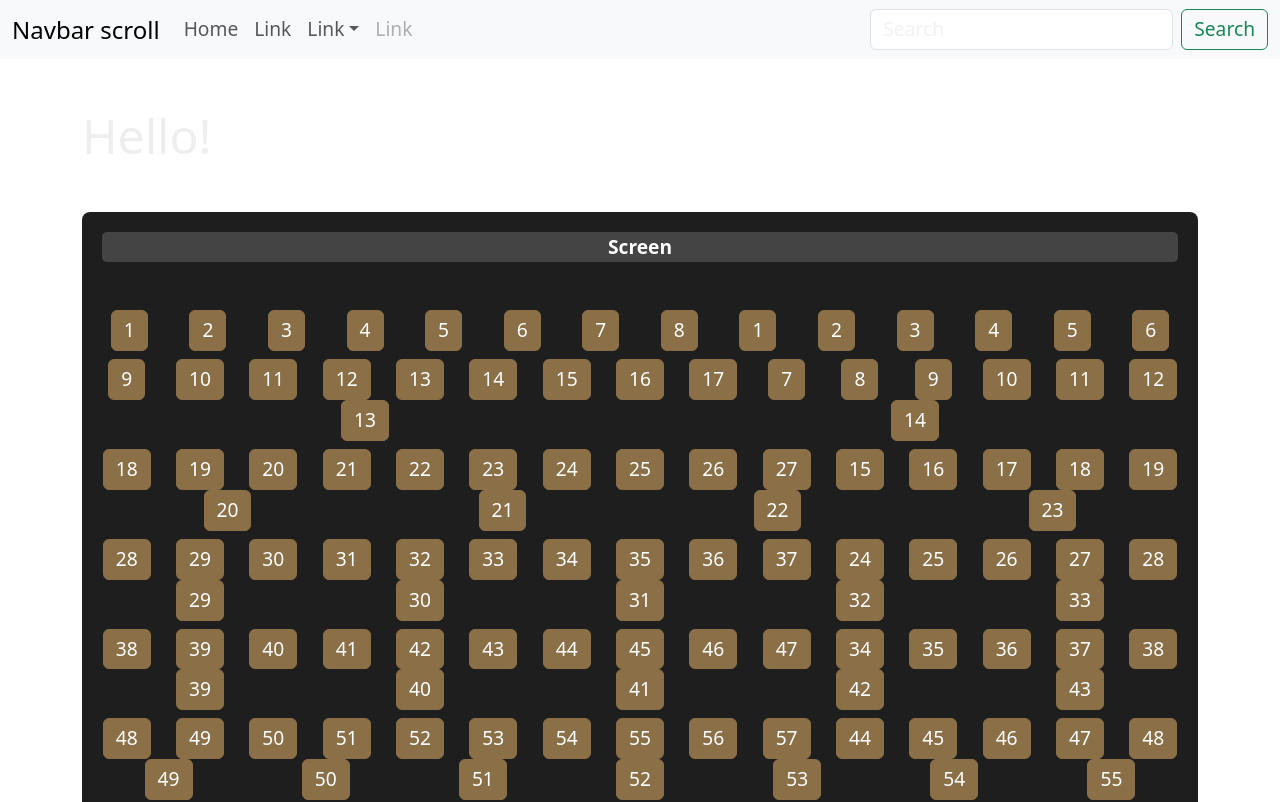
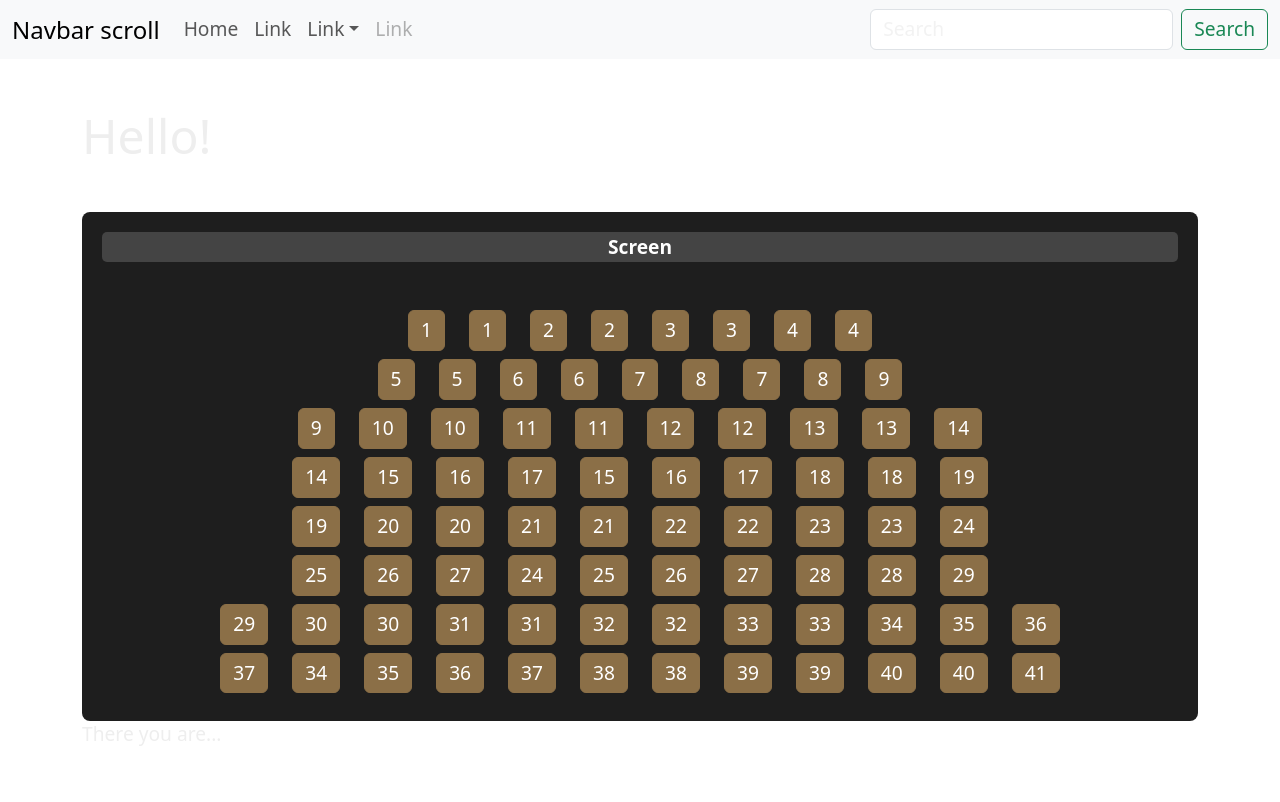
Before and after one commit to ELHabibA/Filmvisarna, a React (Vite) app in the folder frontend/: page / in a window 1280 px wide. Shown: the top 802 px of the page. Built offline with nearby package versions, Linux system fonts and the light colour scheme.

Commit message:
Nu renderar den Bio Layouten med rätt Stil!! Big win men nu verkar den ha problem med Id nr på varje stol...

```diff
--- a/frontend/src/App.jsx
+++ b/frontend/src/App.jsx
@@ -1,6 +1,6 @@
 // Only import your sass in App (not every component)
 import "./sass/main.scss";
-import BioSeats from './BioSeatsComponents/BioSeats'
+import BioSeats from './BioSeatsComponents/BioSeats.jsx'
 
 // Import some Bootstrap components
 import MainMenu from './MainMenu';
--- a/frontend/src/BioSeatsComponents/BioSeats.css
+++ b/frontend/src/BioSeatsComponents/BioSeats.css
@@ -1,4 +1,10 @@
 /* Styling for the Saloon/Screen */
+
+.center-seats {
+    display: flex;
+    justify-content: center;
+}
+
 .saloon-container {
     background-color: #1E1E1E; /* Dark background for the container */
     padding: 20px;
--- a/frontend/src/BioSeatsComponents/BioSeats.jsx
+++ b/frontend/src/BioSeatsComponents/BioSeats.jsx
@@ -1,7 +1,6 @@
 import React, { useState, useEffect } from "react";
-// Importing the provided JSON data
 import auditoriumsData from "./SeatsData.js";
-import { Button, Form, Row, Col, Container } from "react-bootstrap";
+import { Button, Row, Col, Container } from "react-bootstrap";
 import "./BioSeats.css";
 
 function BioSeats() {
@@ -24,18 +23,21 @@ function BioSeats() {
     };
 
     const renderSeats = () => {
-        const rows = {};
-        auditoriumsData.forEach((seat) => {
-            if (!rows[seat.rowNumber]) {
-                rows[seat.rowNumber] = [];
-            }
-            rows[seat.rowNumber].push(seat);
-        });
+        const seatsPerRow = [8, 9, 10, 10, 10, 10, 12, 12];
+        const sortedAuditoriumData = auditoriumsData.sort((a, b) =>
+            a.rowNumber !== b.rowNumber ? a.rowNumber - b.rowNumber : a.seatNumber - b.seatNumber
+        );
 
-        return Object.values(rows).map((rowSeats, idx) => (
-            <Row key={idx} className="mb-2">
+        let seatIndex = 0;
+
+        return seatsPerRow.map((numSeats, rowIndex) => {
+            const rowSeats = sortedAuditoriumData.slice(seatIndex, seatIndex + numSeats);
+            seatIndex += numSeats;
+
+            return (
+                <Row key={rowIndex} className="mb-2 center-seats">
                     {rowSeats.map((seat) => (
-                    <Col key={seat.id} className="text-center">
+                        <Col key={seat.id} xs="auto" className="text-center">
                             <Button
                                 variant={selectedSeats.includes(seat.id) ? "primary" : "secondary"}
                                 disabled={bookedTickets.includes(seat.id)}
@@ -46,7 +48,8 @@ function BioSeats() {
                         </Col>
                     ))}
                 </Row>
-        ));
+            );
+        });
     };
 
     return (
```
Lines whose indentation alone changed are shown as unchanged.
